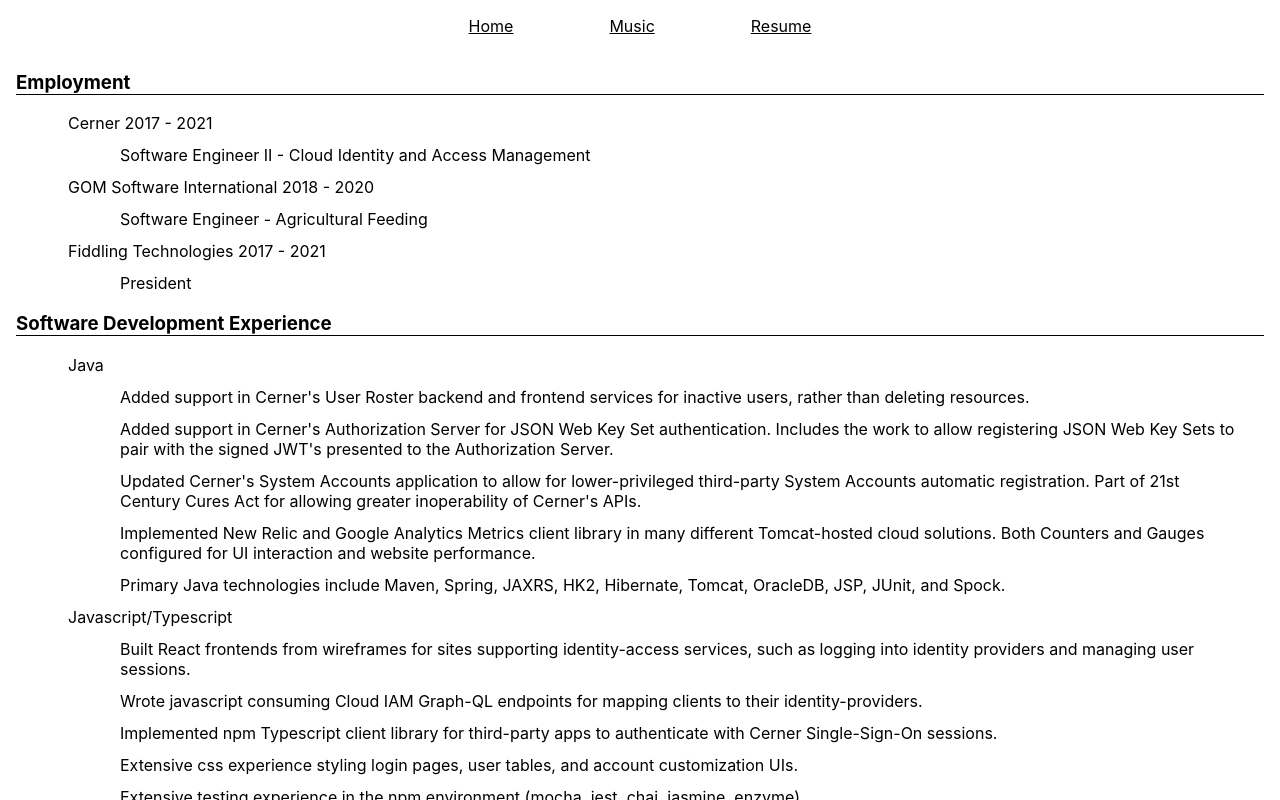
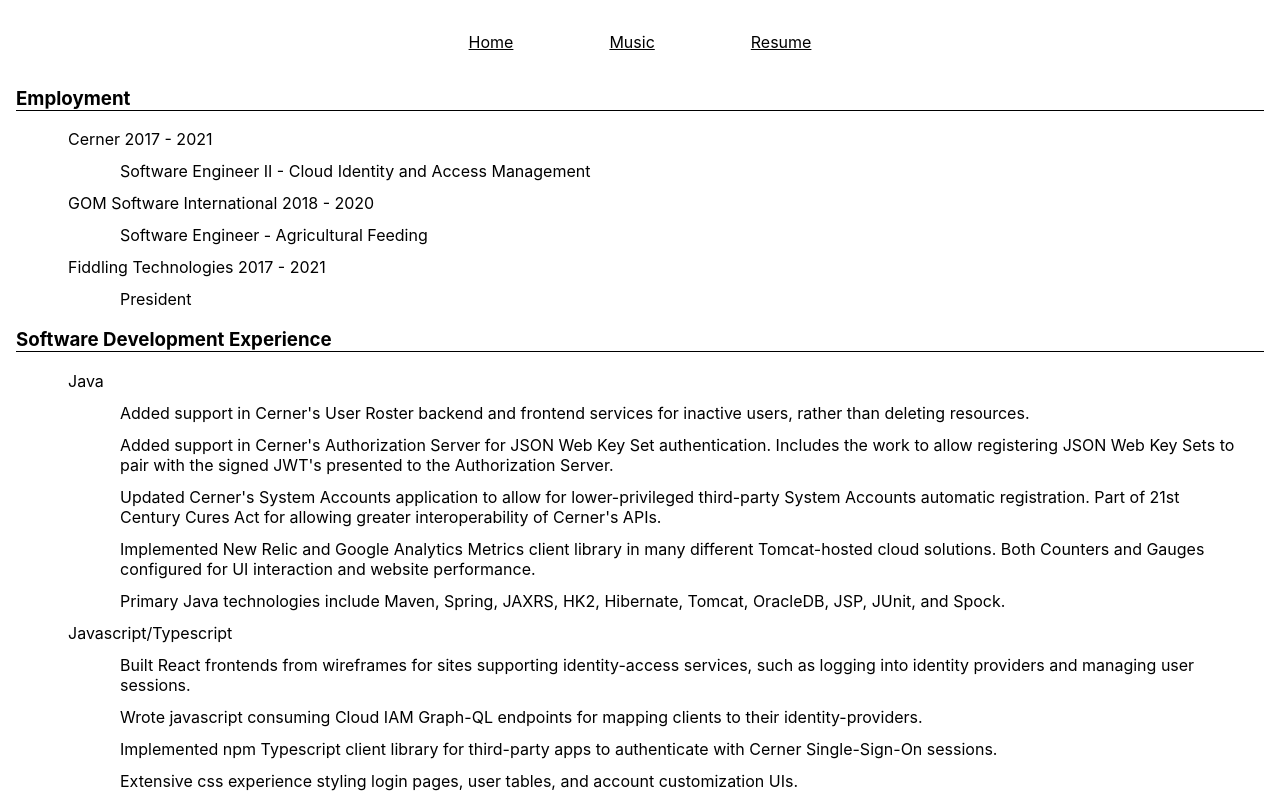
Before and after one commit to andrewwillette/go-andrewwillette.com, a React (Create React App) app in the folder frontend/: page /resume in a window 1280 px wide. Shown: the top 800 px of the page. Built offline with nearby package versions, Linux system fonts and the light colour scheme.

Commit message:
master: updating css

```diff
--- a/frontend/src/components/App.css
+++ b/frontend/src/components/App.css
@@ -14,9 +14,7 @@
 
 /* navbar */
 .navbar {
-    width: 50%;
     list-style:none;
-    margin: 0 auto;
     padding-left: 0;
     padding-bottom: 1rem;
 }
--- a/frontend/src/components/resume/ResumePage.tsx
+++ b/frontend/src/components/resume/ResumePage.tsx
@@ -49,7 +49,7 @@
                                 Added support in Cerner's Authorization Server for JSON Web Key Set authentication. Includes the work to allow registering JSON Web Key Sets to pair with the signed JWT's presented to the Authorization Server.
                             </li>
                             <li>
-                                Updated Cerner's System Accounts application to allow for lower-privileged third-party System Accounts automatic registration. Part of 21st Century Cures Act for allowing greater inoperability of Cerner's APIs.
+                                Updated Cerner's System Accounts application to allow for lower-privileged third-party System Accounts automatic registration. Part of 21st Century Cures Act for allowing greater interoperability of Cerner's APIs.
                             </li>
                             <li>
                                 Implemented New Relic and Google Analytics Metrics client library in many different Tomcat-hosted cloud solutions. Both Counters and Gauges configured for UI interaction and website performance.
```
Also changed, not shown: frontend/index.js (line endings or trailing spaces).
